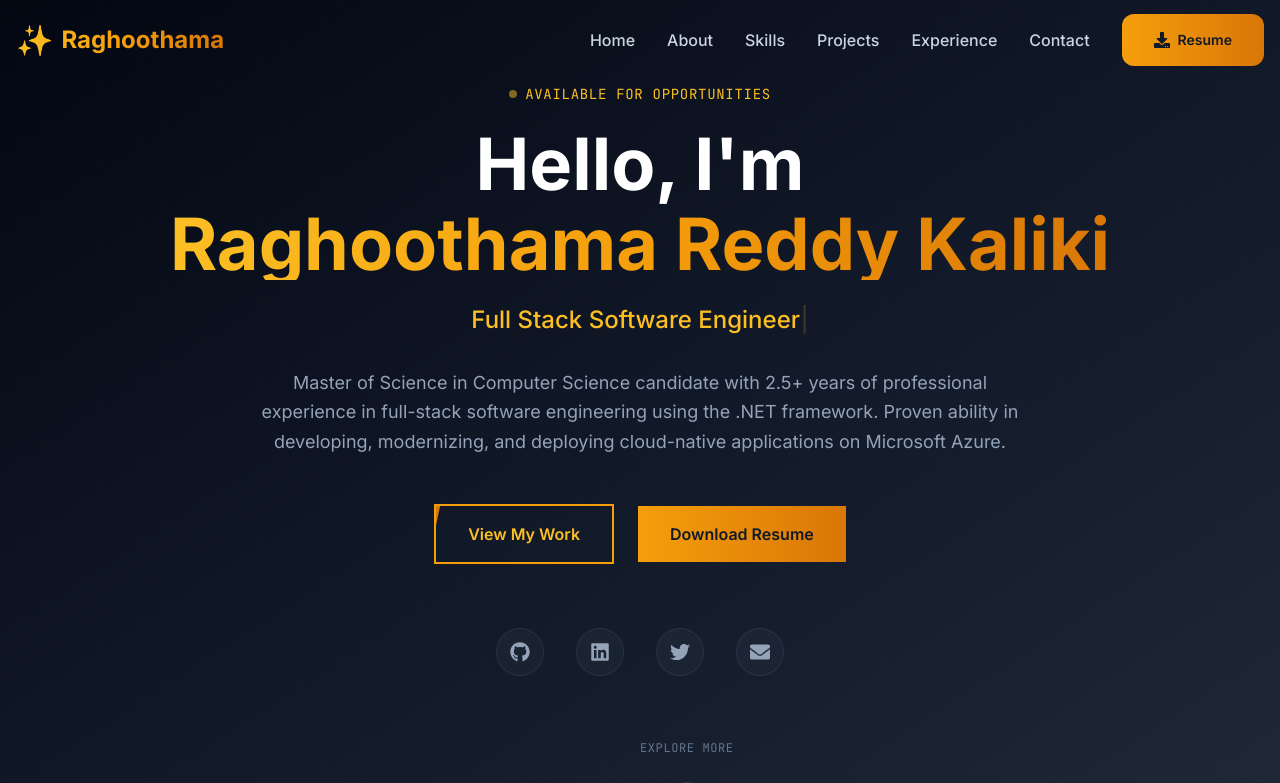
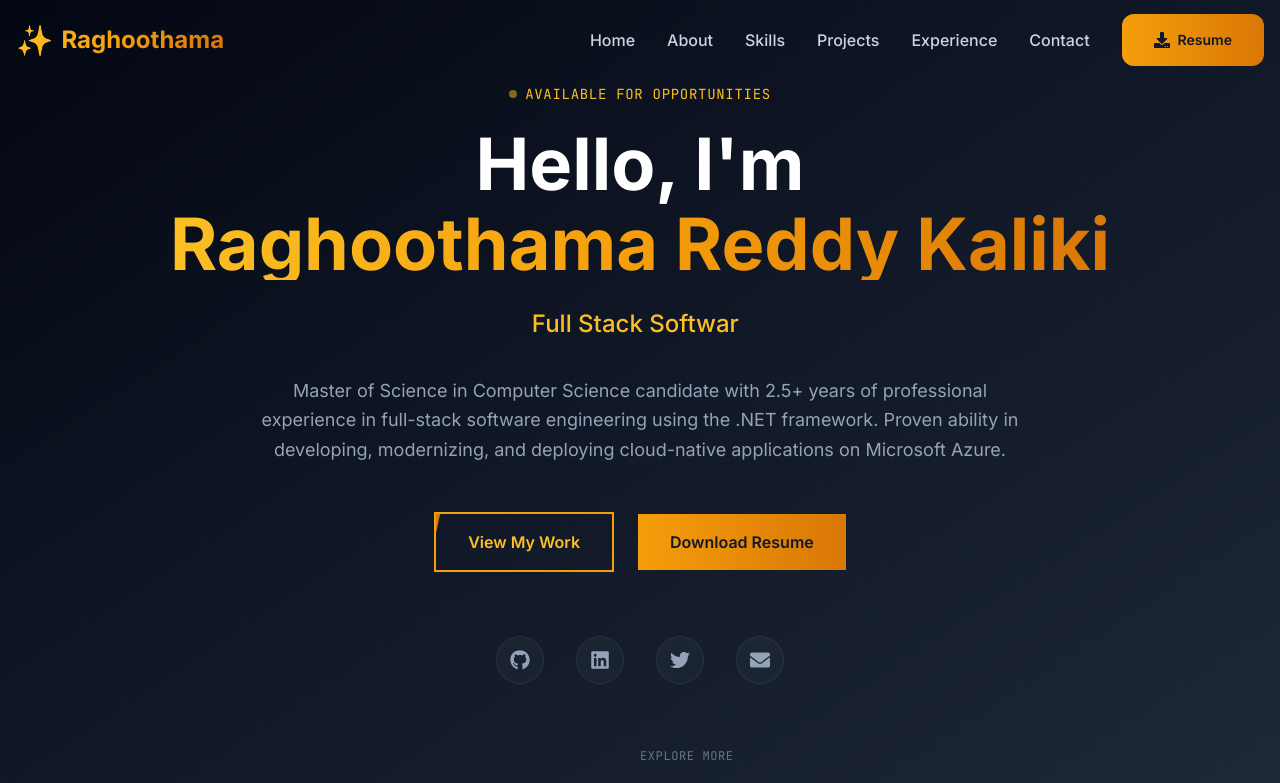
Before and after one commit to Raghoothamareddy/Portfolio, a React (Vite) app: page / in a window 1280 px wide. Shown: the top 783 px of the page. Built offline with nearby package versions, Linux system fonts and the light colour scheme.

Commit message:
Version issues

```diff
--- a/src/components/Hero.tsx
+++ b/src/components/Hero.tsx
@@ -3,7 +3,7 @@ import { motion } from 'framer-motion';
 import { Link } from 'react-scroll';
 import { FaGithub, FaLinkedin, FaTwitter, FaEnvelope, FaArrowDown } from 'react-icons/fa';
 import { personalInfo } from '@/data/portfolio';
-import ReactTyped from 'react-typed';
+import Typewriter from 'typewriter-effect';
 
 const Hero: React.FC = () => {
   const [isLoaded, setIsLoaded] = useState(false);
@@ -82,20 +82,21 @@ const Hero: React.FC = () => {
 
           {/* Professional Title */}
           <motion.div variants={itemVariants} className="mb-8">
-            <div className="text-xl md:text-2xl text-silver-300 font-medium">
-              <ReactTyped
-                strings={[
-                  'Full Stack Software Engineer',
-                  '.NET Specialist',
-                  'Azure Cloud Developer',
-                  'Machine Learning Engineer',
-                  'Master\'s Student'
-                ]}
-                typeSpeed={70}
-                backSpeed={50}
-                backDelay={3000}
-                loop
-                className="text-gold-400"
+            <div className="text-xl md:text-2xl text-gold-400 font-medium min-h-[2.5rem] flex items-center justify-center">
+              <Typewriter
+                options={{
+                  strings: [
+                    'Full Stack Software Engineer',
+                    '.NET Specialist',
+                    'Azure Cloud Developer',
+                    'Machine Learning Engineer',
+                    'Master\'s Student'
+                  ],
+                  autoStart: true,
+                  loop: true,
+                  delay: 75,
+                  deleteSpeed: 50,
+                }}
               />
             </div>
           </motion.div>
```
